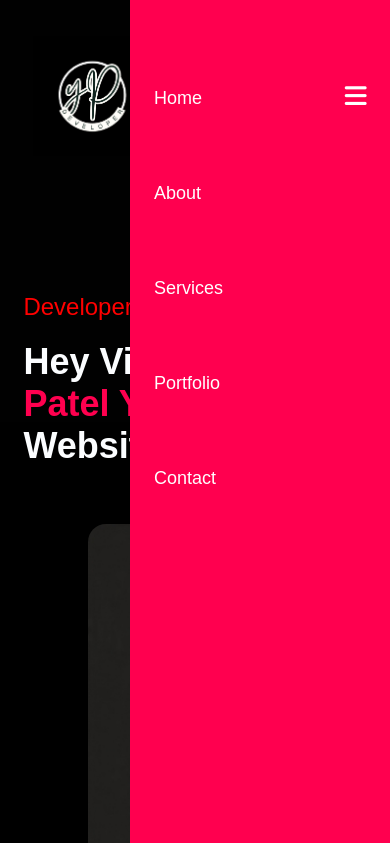
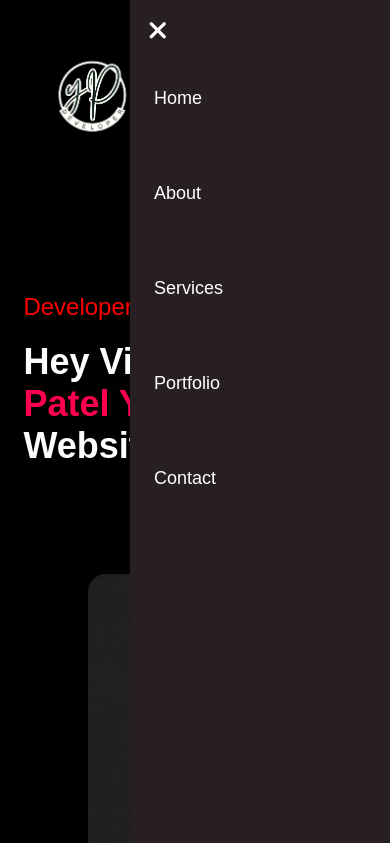
Before and after one commit to yashasviDevop/PORTFOLIO_Y, a plain HTML site: page index.html in a window 390 px wide. Both pictures are taken after a click on the icon 355 px from the left and 96 px from the top of the page. Shown: the top 843 px of the page. Drawn offline with Linux system fonts and the light colour scheme.

Commit message:
update UI

```diff
--- a/index.html
+++ b/index.html
@@ -15,15 +15,17 @@
             <nav>
                 <img src="images/yPB1.png" class="logo">
                  <ul id="sidemenu">
-                    <li><a href="#header">Home</a></li>
-                    <li><a href="#about">About</a></li>
-                    <li><a href="#services">Services</a></li>
-                    <li><a href="#portfolio">Portfolio</a></li>
-                    <li><a href="#contact">Contact</a></li>
-					<!--<li><button id="btn">Theme</button></li>-->
-                    <i class="fa-solid fa-xmark" onclick="closemenu()"></i>
+                <!-- CLOSE ICON -->
+                <i class="fa-solid fa-xmark nav-close" onclick="closemenu()"></i>
+
+                <li><a href="#header" onclick="closemenu()">Home</a></li>
+                <li><a href="#about" onclick="closemenu()">About</a></li>
+                <li><a href="#services" onclick="closemenu()">Services</a></li>
+                <li><a href="#portfolio" onclick="closemenu()">Portfolio</a></li>
+                <li><a href="#contact" onclick="closemenu()">Contact</a></li>
             </ul>
-                <i class="fa-solid fa-bars" onclick="openmenu()"></i>
+
+                <i class="fa-solid fa-bars" id="menu-open" onclick="openmenu()"></i>
             </nav>
             <div class="header-text">
                 <p>Developer</p>
@@ -180,26 +182,26 @@ BTech in Computer Science and Engineering</li>
 
     <!-----------------------JavaScript------------------------>
     <script>
-        var tablinks = document.getElementsByClassName("tab-links");
-        var tabcontents = document.getElementsByClassName("tab-contents");
+        function opentab(tabname, event) {
+        let tablinks = document.getElementsByClassName("tab-links");
+        let tabcontents = document.getElementsByClassName("tab-contents");
 
-        function opentab(tabname) {
-            for (let tablink of tablinks) {
-                tablink.classList.remove("active-link");
-            }
-            for (let tabcontent of tabcontents) {
-                tabcontent.classList.remove("active-tab");
-            }
+        for (let tablink of tablinks) tablink.classList.remove("active-link");
+        for (let tabcontent of tabcontents) tabcontent.classList.remove("active-tab");
+
         event.currentTarget.classList.add("active-link");
         document.getElementById(tabname).classList.add("active-tab");
     }
 
-        var sidem = document.getElementById("sidemenu");
+    // Mobile menu
+    let sidemenu = document.getElementById("sidemenu");
+
     function openmenu() {
-            sidem.style.right = "0";
+        sidemenu.style.right = "0";
     }
+
     function closemenu() {
-            sidem.style.right = "-200px";
+        sidemenu.style.right = "-260px";
     }
 
         const scriptURL = 'https://script.google.com/macros/s/AKfycbw8BstZKPrBG0G_N5FXK0wHO2GILMnjToyrlvvJId8sb2Zy-zaxyRYb5THp3Wuaw--i/exec';
@@ -226,6 +228,7 @@ BTech in Computer Science and Engineering</li>
                 });
         });
     </script>
+
 	<script> var theme = document.getElementById("#btn");
 	let currentmode = "dark";
 		theme.addEventListener("click" , () => {
@@ -240,5 +243,22 @@ BTech in Computer Science and Engineering</li>
 		console.log(currentmode);
 		});
 	</script>
+
+    <script>
+    sidemenu = document.getElementById("sidemenu");
+    const nav = document.querySelector("nav");
+
+    function openmenu() {
+        sidemenu.style.right = "0";
+        nav.classList.add("menu-opened"); // hide ☰
+    }
+
+    function closemenu() {
+        sidemenu.style.right = "-260px";
+        nav.classList.remove("menu-opened"); // show ☰ again
+    }
+</script>
+
+
 </body>
 </html>
--- a/style.css
+++ b/style.css
@@ -423,6 +423,7 @@ nav .fa-solid{
 
   /* smaller about image on tablets */
   .about-col-1 img {
+    margin-top: 50px;
     max-width: 300px;
     max-height: 55vh;
     width: auto;
@@ -461,6 +462,11 @@ nav .fa-solid{
 
   /* footer spacing */
   .copyright { padding: 18px 0; font-size: 0.95rem; }
+  /* Hide hamburger when menu is open */
+nav.menu-opened .fa-bars {
+    display: none;
+}
+
 }
 
 /* MOBILE / TABLET styles (≤768px) — updated for hamburger menu + image scaling */
@@ -497,7 +503,7 @@ nav .fa-solid{
 
     /* NAV MENU - hidden off-canvas by default, slides in when .open is added */
     nav ul {
-        background: #ff004f;
+        background: #281f22;
         position: fixed;
         top: 0;
         right: -260px;        /* hidden offscreen */
@@ -614,4 +620,9 @@ nav .fa-solid{
         display: block;
         opacity: 1;
     }
+    /* Hide hamburger when menu is open */
+nav.menu-opened .fa-bars {
+    display: none;
 }
+
+}
```
Lines whose indentation alone changed are shown as unchanged.
